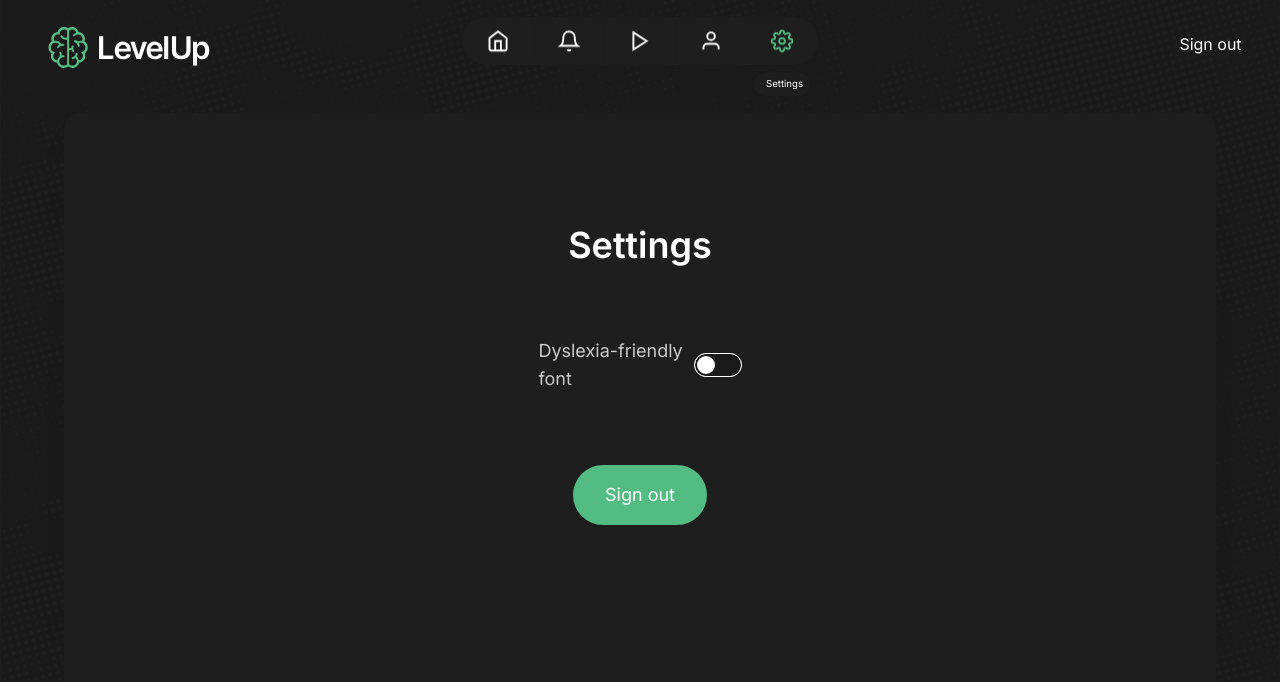
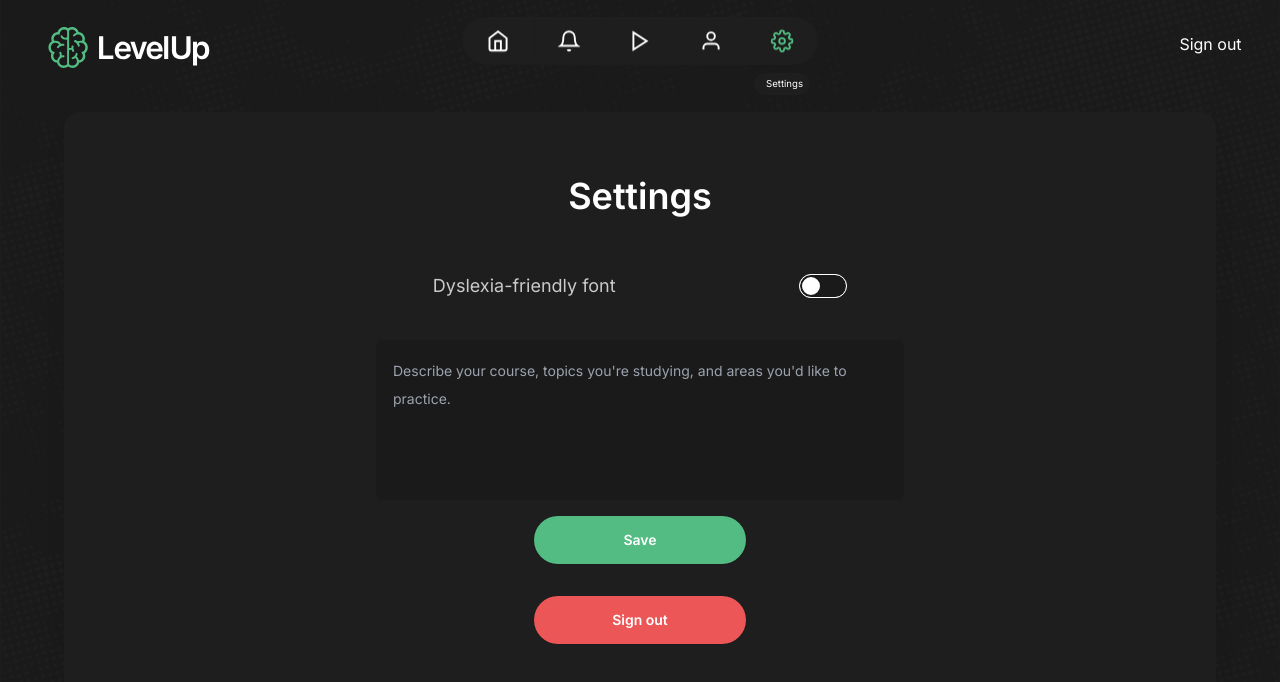
Before and after one commit to OllieDarwin/levelup, a React (Vite) app: page /settings in a window 1280 px wide. Shown: the top 682 px of the page. Built offline with nearby package versions, Linux system fonts and the light colour scheme; no server answers; the database is empty; sample sign-in values are in the browser's storage.

Commit message:
Added personalisation box so users can choose their own questions.

```diff
--- a/src/firebase/auth.ts
+++ b/src/firebase/auth.ts
@@ -355,3 +355,14 @@ export const getTopFriends = async (userID: string) => {
         throw error
     }
 }
+
+export const saveUserSettings = async (userId: string, settings: any) => {
+    const userRef = doc(db, "users", userId)
+    await setDoc(userRef, { settings }, { merge: true })
+}
+
+export const fetchUserSettings = async (userId: string) => {
+    const userRef = doc(db, "users", userId)
+    const docSnapshot = await getDoc(userRef)
+    return docSnapshot.exists() ? docSnapshot.data().settings : null
+}
--- a/src/pages/Alerts.tsx
+++ b/src/pages/Alerts.tsx
@@ -94,13 +94,13 @@ function Alerts() {
                                 </h2>
                                 <div className="flex justify-center md:justify-start space-x-4">
                                     <div
-                                        className="btn border-none bg-[--p] rounded-full px-8"
+                                        className="btn border-none bg-[--p] rounded-full px-6 py-2"
                                         onClick={() => handleAcceptRequest(request.friendID)}
                                     >
                                         Accept
                                     </div>
                                     <div
-                                        className="btn border-none bg-[--btn-color] rounded-full px-8"
+                                        className="btn border-none bg-[--btn-color] rounded-full px-6 py-2"
                                         onClick={() => handleIgnoreRequest(request.friendID)}
                                     >
                                         Ignore
--- a/src/pages/Settings.tsx
+++ b/src/pages/Settings.tsx
@@ -3,14 +3,16 @@ import Navbar from "../components/Navbar"
 import { useEffect, useState } from "react"
 import { useAuth } from "../contexts/authContext"
 import BodyCard from "../components/BodyCard"
-import { doSignOut } from "../firebase/auth"
+import { doSignOut, fetchUserSettings, saveUserSettings } from "../firebase/auth"
 import PageTitle from "../components/PageTitle"
 
 function Settings() {
-    const { userLoggedIn } = useAuth()
+    const { currentUser, userLoggedIn } = useAuth()
     const navigate = useNavigate()
 
     const [useDyslexiaFont, setUseDyslexiaFont] = useState(false)
+    const [userInput, setUserInput] = useState("")
+    const [loading, setLoading] = useState(false);
 
     useEffect(() => {
         const storedFont = localStorage.getItem("useDyslexiaFont")
@@ -35,24 +37,77 @@ function Settings() {
         }
     }, [useDyslexiaFont])
 
+    useEffect(() => {
+        const loadSettings = async () => {
+            if (currentUser) {
+                const settings = await fetchUserSettings(currentUser.uid)
+                setUserInput(settings?.studyTopics || "")
+            }
+        };
+        loadSettings()
+    }, [currentUser])
+
+    const handleSave = async () => {
+        setLoading(true)
+        if(currentUser) {
+            await saveUserSettings(currentUser.uid, { studyTopics: userInput })
+        }
+        setLoading(false)
+    };
+
     return (
         <>
             <PageTitle title="Settings" />
-            {!userLoggedIn && (<Navigate to="/login" />) }
+            {!userLoggedIn && <Navigate to="/login" />}
 
-            <div className="min-h-screen h-screen">
-                <Navbar showNav={true}></Navbar>
+            <div className="min-h-screen h-screen flex flex-col">
+                <Navbar showNav={true} />
 
                 {/* Main card */}
                 <BodyCard>
-                    <h1 className="font-semibold text-center mt-8 lg:mt-24 text-4xl">Settings</h1>
-                    <div className="form-control">
-                        <label className="label cursor-pointer w-[20%] mx-auto my-16">
-                            <span className="label-text text-lg text-[#CACACA]">Dyslexia-friendly font</span>
-                            <input type="checkbox" onChange={handleToggle} checked={useDyslexiaFont} className="toggle checked:bg-[--p] checked:border-[--p] checked:text-[--p]" />
+                    <h1 className="font-semibold text-center mt-8 lg:mt-12 text-3xl lg:text-4xl">Settings</h1>
+
+                    {/* Dyslexia Font Toggle */}
+                    <div className="form-control flex items-center justify-center mt-12">
+                        <label className="label cursor-pointer w-[90%] md:w-[60%] lg:w-[40%] flex justify-between items-center">
+                            <span className="label-text text-base lg:text-lg text-[#CACACA]">Dyslexia-friendly font</span>
+                            <input
+                                type="checkbox"
+                                onChange={handleToggle}
+                                checked={useDyslexiaFont}
+                                className="toggle checked:bg-[--p] checked:border-[--p] checked:text-[--p]"
+                            />
                         </label>
                     </div>
-                    <button className="text-center text-lg bg-[--p] px-8 py-4 rounded-full block mx-auto" onClick={() => { doSignOut().then(() => {navigate("/login")}) }}>Sign out</button>
+
+                    {/* Study Topics Textarea */}
+                    <div className="flex flex-col items-center mt-8">
+                        <textarea
+                            className="textarea w-[90%] md:w-[75%] lg:w-[50%] h-32 md:h-40 border rounded-md p-4 resize-none"
+                            placeholder="Describe your course, topics you're studying, and areas you'd like to practice."
+                            value={userInput}
+                            onChange={(e) => setUserInput(e.target.value)}
+                        />
+                        <button
+                            className="btn bg-[--p] border-none mt-4 px-6 py-2 rounded-full w-[50%] md:w-[30%] lg:w-[20%]"
+                            onClick={handleSave}
+                            disabled={loading}
+                        >
+                            {loading ? "Saving..." : "Save"}
+                        </button>
+                    </div>
+
+                    {/* Sign Out Button */}
+                    <button
+                        className="btn text-center border-none bg-[--warning] px-6 py-2 rounded-full block mx-auto mt-8 w-[50%] md:w-[30%] lg:w-[20%]"
+                        onClick={() => {
+                            doSignOut().then(() => {
+                                navigate("/login");
+                            });
+                        }}
+                    >
+                        Sign out
+                    </button>
                 </BodyCard>
             </div>
         </>
--- a/src/pages/games/Quiz.tsx
+++ b/src/pages/games/Quiz.tsx
@@ -5,7 +5,7 @@ import BodyCard from "../../components/BodyCard"
 
 import { useEffect, useState } from "react"
 import { generateQuestion, getSolution } from "../../services/aiService"
-import { fetchUserProfile, saveUserProfile } from "../../firebase/auth"
+import { fetchUserProfile, fetchUserSettings, saveUserProfile } from "../../firebase/auth"
 import PageTitle from "../../components/PageTitle"
 
 function Quiz() {
@@ -86,8 +86,11 @@ function Quiz() {
 
     const loadQuestion = async () => {
         setLoadingQuestion(true)
-        const question = await generateQuestion()
-        setQuestion(question)
+        if(currentUser) {
+            const userSettings = await fetchUserSettings(currentUser.uid)
+            const question = await generateQuestion(userSettings?.studyTopics || "GCSE maths questions")
+            setQuestion(question)
+        }
         setLoadingQuestion(false)
     }
 
--- a/src/services/aiService.ts
+++ b/src/services/aiService.ts
@@ -7,33 +7,29 @@ const openai = new OpenAI({
 })
 
 // Generates maths question using AI for QUIZ GAME
-export async function generateQuestion() {
+export async function generateQuestion(studyTopics: string) {
     try {
-      const prompt = `
-        Generate a GCSE Maths question suitable for a Grade 6 level student.
+      const prompt = `You are an educational assistant specialised in maths. Generate a question based on the following:
+        The user has described themself, the course they are doing and what questions they would like to be asked: ${studyTopics}.
+        The question should be of medium difficulty.
+
         Provide it in clear language, and ensure it is solvable without advanced techniques.
-        Example types: algebra, geometry, fractions, percentages.
 
         Your response **must only** include valid JSON that adheres to this schema:
         {
-        "question": "string",
-        "title": "string",
-        "description": "string"
+          "question": "Your question here",
+          "title": "A clearly defined topic or title of the question",
+          "description": "A bried, concise description of the topic."
         }
 
-        Do not include any text outside of this JSON object. Do not add comments, explanations, or any other information. Only output the JSON object.
+        Please ensure you return a valid json schema using the template above. All the keys should be assinged to strings.
 
-        The question is the question itself.
-        The title is a bried title describing the topic of the question.
-        The description is a brief, concise description of the topic and a small hint on how the question may be solved.
-
-        Generate a question now:
+        Generate a question using all of the above information now:
       `
 
       const response = await openai.chat.completions.create({
         model: "gpt-4o-mini",
         messages: [{ role: "user", content: prompt }],
-        max_tokens: 300,
         temperature: 1.5,
         response_format: {
             type: 'json_schema',
@@ -74,6 +70,7 @@ export async function getSolution(question: string, userSolution: string) {
         I do not care about the units given or how much working is shown: if the correct answer to the question can be found anywhere in their solution then say correct = true.
 
         Do not try to include any formatting in your response as I cannot display it.
+        Do not generate a response any longer than 50-60 words.
 
         You will have to respond in a JSON schema with the following keys:
         correct: determine if the user was correct or incorrect and return a corresponding boolean value
@@ -99,6 +96,8 @@ export async function getSolution(question: string, userSolution: string) {
         }
       })
 
+      console.log(response)
+
       if (response.choices[0].message.content === null) {
         throw "No response found"
       }
```
